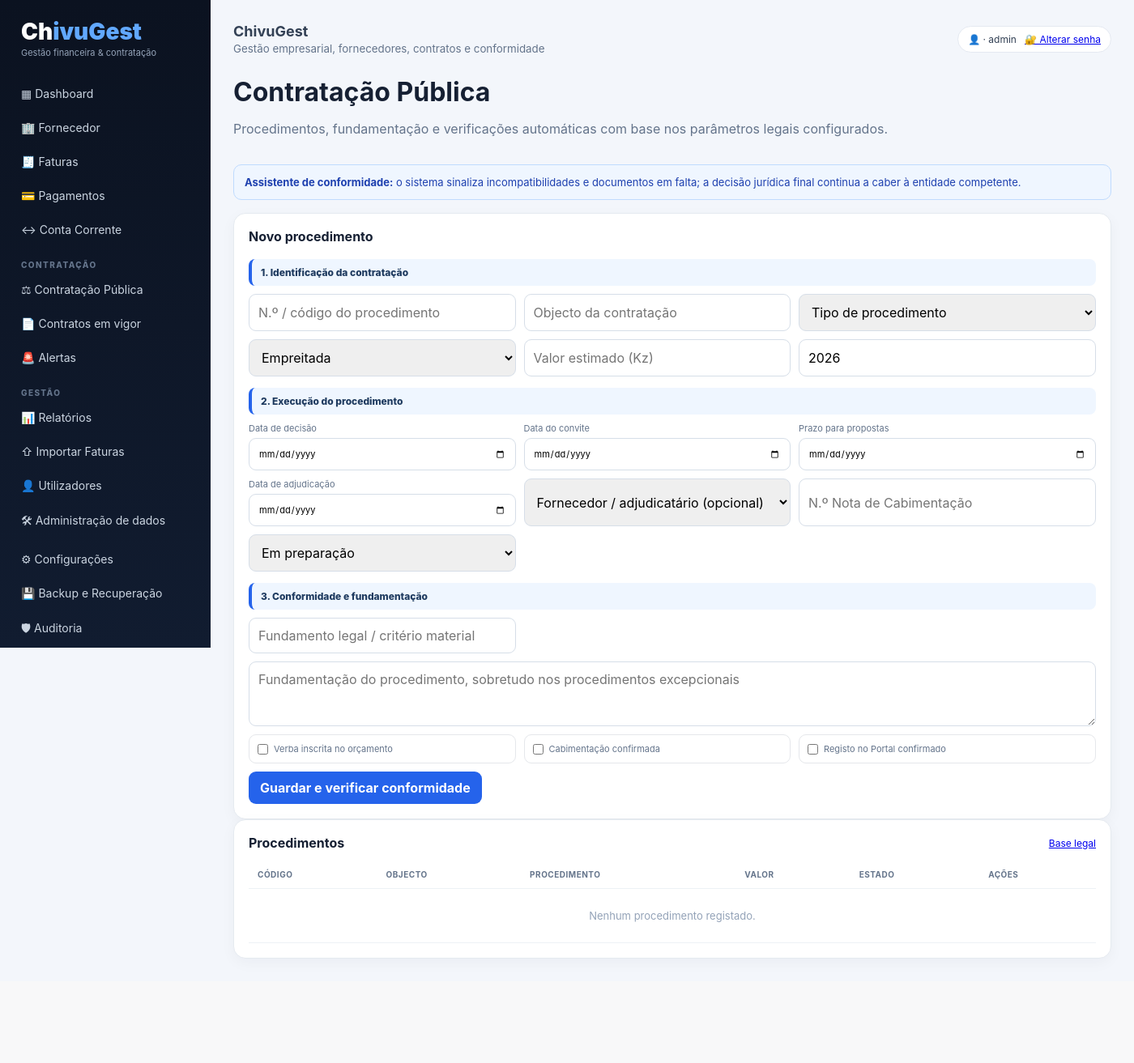
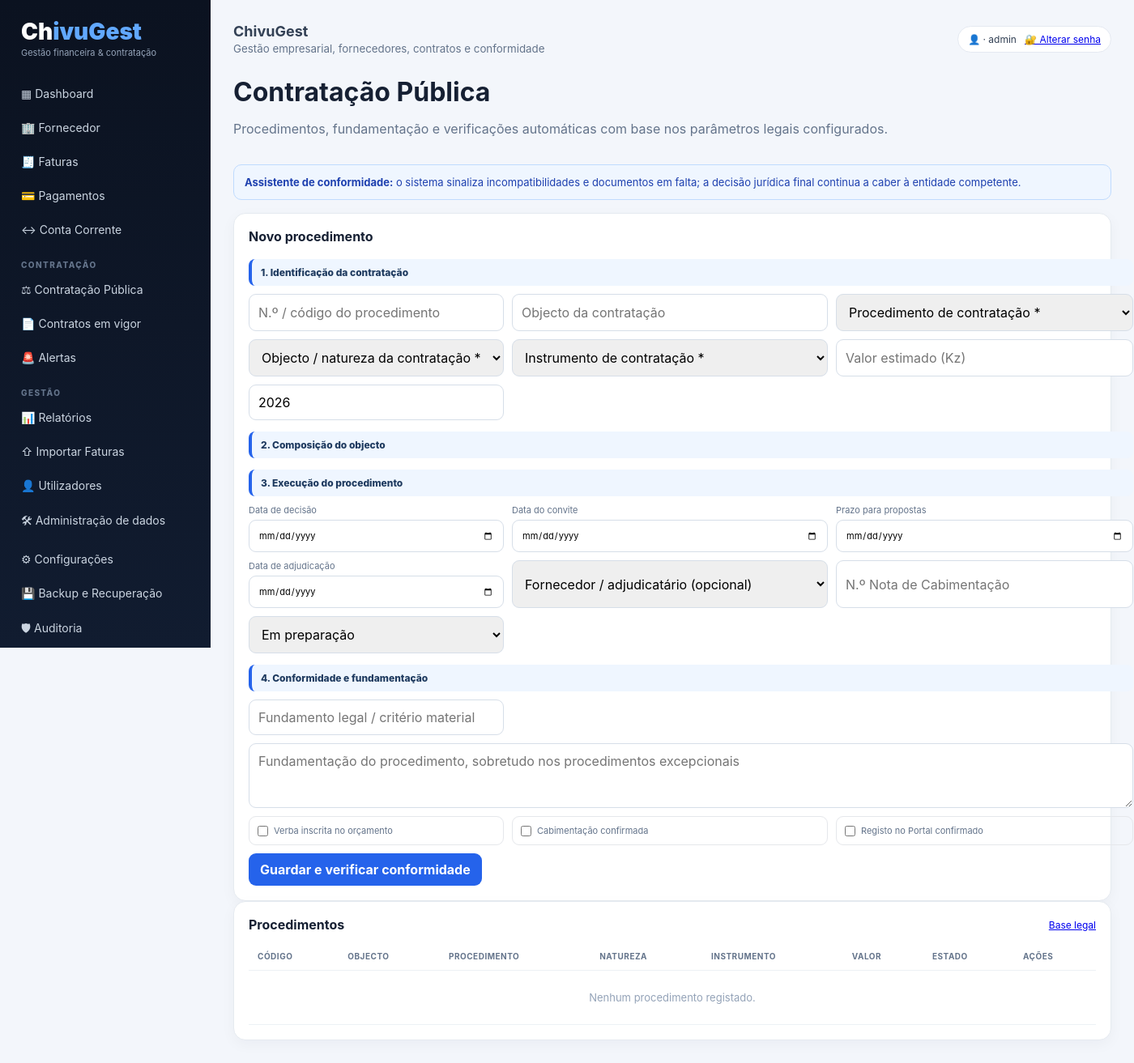
Before and after one commit to Jose-chivucuvuco/ChivuGest, a Flask app: page /procurement in a window 1400 px wide. Shown: the whole page at 81% size. Before the commit the page ends 1184 px from the top, so only its background shows below. Run offline with Flask 3, Linux system fonts and the light colour scheme; the visitor is signed in with stand-in values (Sample User, id 1); data comes from the database, SQL or seed files in the repository; data that the repository does not hold is empty; some libraries are stand-ins or nearby versions.

Commit message:
Add files via upload
ChivuGest_Atualizado_Consolidado_Natureza_Instrumento_2026-09-30

```diff
--- a/app.py
+++ b/app.py
@@ -113,6 +113,11 @@ class ProcurementProcedure(db.Model):
     budgeted = db.Column(db.Boolean, default=False)
     cabimentado = db.Column(db.Boolean, default=False)
     cabimentacao_ref = db.Column(db.String(120))
+    instrument_type = db.Column(db.String(100), nullable=True, default="Contrato público")
+    goods_description = db.Column(db.Text)
+    goods_value = db.Column(db.Numeric(18,2), default=0)
+    services_description = db.Column(db.Text)
+    services_value = db.Column(db.Numeric(18,2), default=0)
     decision_date = db.Column(db.Date)
     invitation_date = db.Column(db.Date)
     proposal_deadline = db.Column(db.Date)
@@ -136,6 +141,10 @@ class Contract(db.Model):
     contract_type = db.Column(db.String(80), nullable=False)
     procedure_type = db.Column(db.String(80), nullable=False)
     instrument_type = db.Column(db.String(100), nullable=True, default="Contrato público")
+    goods_description = db.Column(db.Text)
+    goods_value = db.Column(db.Numeric(18,2), default=0)
+    services_description = db.Column(db.Text)
+    services_value = db.Column(db.Numeric(18,2), default=0)
     start_date = db.Column(db.Date, nullable=False)
     end_date = db.Column(db.Date, nullable=False)
     original_value = db.Column(db.Numeric(18,2), nullable=False, default=0)
@@ -321,7 +330,7 @@ PROCEDURES = [
     "Concurso Limitado por Convite", "Contratação Simplificada",
     "Procedimento Dinâmico Electrónico", "Contratação Emergencial"
 ]
-CONTRACT_CATEGORIES = ["Empreitada", "Bens", "Serviços", "Concessão", "Locação"]
+CONTRACT_CATEGORIES = ["Empreitada", "Bens", "Serviços", "Bens e Serviços", "Concessão", "Locação", "Outro / Regime especial"]
 CONTRACTING_TYPES = PROCEDURES + ["Outro / Regime especial"]
 
 # Instrumentos/formas contratuais relevantes para o ChivuGest.
@@ -1288,11 +1297,21 @@ def contracts():
             object_value = request.form.get("object", "").strip()
 
             # If a procedure is selected, its core data becomes the source of truth.
+            instrument_value = request.form.get("instrument_type") or "Contrato público"
+            goods_description = request.form.get("goods_description")
+            goods_value = num(request.form.get("goods_value"))
+            services_description = request.form.get("services_description")
+            services_value = num(request.form.get("services_value"))
             if procedure:
                 supplier_id = procedure.supplier_id or supplier_id
                 contract_type = procedure.contract_category or contract_type
                 procedure_type = procedure.procedure_type or procedure_type
                 object_value = procedure.object or object_value
+                instrument_value = procedure.instrument_type or instrument_value
+                goods_description = procedure.goods_description or goods_description
+                goods_value = money(procedure.goods_value) or goods_value
+                services_description = procedure.services_description or services_description
+                services_value = money(procedure.services_value) or services_value
             if not supplier_id:
                 raise ValueError("Selecione o fornecedor ou associe um procedimento com fornecedor.")
             if not object_value:
@@ -1304,7 +1323,8 @@ def contracts():
             c=Contract(number=request.form["number"], supplier_id=supplier_id,
                 procedure_id=procedure.id if procedure else None,
                 object=object_value, contract_type=contract_type, procedure_type=procedure_type,
-                instrument_type=request.form.get("instrument_type") or "Contrato público",
+                instrument_type=instrument_value, goods_description=goods_description, goods_value=goods_value,
+                services_description=services_description, services_value=services_value,
                 start_date=start_date, end_date=end_date,
                 original_value=original, current_value=current,
                 renewal_allowed=bool(request.form.get("renewal_allowed")), renewal_count=int(request.form.get("renewal_count") or 0),
@@ -1336,13 +1356,16 @@ def procurement():
             p=ProcurementProcedure(code=request.form["code"], object=request.form["object"], contract_category=request.form["contract_category"],
                 procedure_type=request.form["procedure_type"], estimated_value=num(request.form["estimated_value"]), budget_year=int(request.form.get("budget_year") or date.today().year),
                 budgeted=bool(request.form.get("budgeted")), cabimentado=bool(request.form.get("cabimentado")), cabimentacao_ref=request.form.get("cabimentacao_ref"),
+                instrument_type=request.form.get("instrument_type") or "Contrato público",
+                goods_description=request.form.get("goods_description"), goods_value=num(request.form.get("goods_value")),
+                services_description=request.form.get("services_description"), services_value=num(request.form.get("services_value")),
                 decision_date=parse_date(request.form.get("decision_date"), None), invitation_date=parse_date(request.form.get("invitation_date"), None),
                 proposal_deadline=parse_date(request.form.get("proposal_deadline"), None), adjudication_date=parse_date(request.form.get("adjudication_date"), None),
                 portal_registered=bool(request.form.get("portal_registered")), legal_basis=request.form.get("legal_basis"), justification=request.form.get("justification"),
                 status=request.form.get("status","Em preparação"), supplier_id=int(request.form["supplier_id"]) if request.form.get("supplier_id") else None, created_by=session["uid"])
             db.session.add(p); db.session.commit(); run_compliance_checks(); flash("Procedimento registado e analisado.")
         except Exception as e: db.session.rollback(); flash("Erro no procedimento: "+str(e))
-    return render_template("procurement.html", rows=ProcurementProcedure.query.order_by(ProcurementProcedure.id.desc()).all(), suppliers=suppliers_list)
+    return render_template("procurement.html", rows=ProcurementProcedure.query.order_by(ProcurementProcedure.id.desc()).all(), suppliers=suppliers_list, contract_instruments=CONTRACT_INSTRUMENTS)
 
 @app.route("/alerts")
 @login_required
@@ -1509,9 +1532,12 @@ ADMIN_FIELD_LABELS = {
 
     # Fornecedores / contratação pública
     "contracting_type": "Tipo de contratação",
-    "object": "Objecto", "contract_category": "Categoria do contrato",
-    "contract_type": "Tipo de contrato", "instrument_type": "Instrumento de contratação", "procedure_id": "Procedimento",
-    "procedure_type": "Tipo de procedimento",
+    "object": "Objecto",
+    "contract_type": "Tipo de contrato", "contract_category": "Objecto / natureza da contratação",
+    "instrument_type": "Instrumento de contratação", "procedure_id": "Procedimento",
+    "procedure_type": "Procedimento de contratação",
+    "goods_description": "Descrição dos bens", "goods_value": "Valor dos bens",
+    "services_description": "Descrição dos serviços", "services_value": "Valor dos serviços",
     "estimated_value": "Valor estimado", "budget_year": "Ano orçamental",
     "budgeted": "Orçamentado", "cabimentado": "Cabimentado",
     "cabimentacao_ref": "Referência da cabimentação",
@@ -1765,9 +1791,37 @@ def ensure_schema_updates():
     tables = inspector.get_table_names()
     if "contract" in tables:
         cols = {c["name"] for c in inspector.get_columns("contract")}
-        if "instrument_type" not in cols:
-            db.session.execute(db.text("ALTER TABLE contract ADD COLUMN instrument_type VARCHAR(100)"))
-            db.session.execute(db.text("UPDATE contract SET instrument_type = 'Contrato público' WHERE instrument_type IS NULL"))
+        additions = {
+            "instrument_type": "VARCHAR(100)",
+            "goods_description": "TEXT",
+            "goods_value": "NUMERIC(18,2)",
+            "services_description": "TEXT",
+            "services_value": "NUMERIC(18,2)",
+        }
+        changed = False
+        for name, typ in additions.items():
+            if name not in cols:
+                db.session.execute(db.text(f"ALTER TABLE contract ADD COLUMN {name} {typ}"))
+                changed = True
+        db.session.execute(db.text("UPDATE contract SET instrument_type = 'Contrato público' WHERE instrument_type IS NULL"))
+        if changed or True:
+            db.session.commit()
+    if "procurement_procedure" in tables:
+        cols = {c["name"] for c in inspector.get_columns("procurement_procedure")}
+        additions = {
+            "instrument_type": "VARCHAR(100)",
+            "goods_description": "TEXT",
+            "goods_value": "NUMERIC(18,2)",
+            "services_description": "TEXT",
+            "services_value": "NUMERIC(18,2)",
+        }
+        changed = False
+        for name, typ in additions.items():
+            if name not in cols:
+                db.session.execute(db.text(f"ALTER TABLE procurement_procedure ADD COLUMN {name} {typ}"))
+                changed = True
+        db.session.execute(db.text("UPDATE procurement_procedure SET instrument_type = 'Contrato público' WHERE instrument_type IS NULL"))
+        if changed or True:
             db.session.commit()
 
 
--- a/templates/procurement.html
+++ b/templates/procurement.html
@@ -4,16 +4,28 @@
 <div class="legal-note"><b>Assistente de conformidade:</b> o sistema sinaliza incompatibilidades e documentos em falta; a decisão jurídica final continua a caber à entidade competente.</div>
 
 <div class="panel"><h2>Novo procedimento</h2>
-<form method="post" class="form three">
+<form method="post" class="form three" id="procurementForm">
   <div class="section-title">1. Identificação da contratação</div>
   <input name="code" placeholder="N.º / código do procedimento" required>
   <input name="object" placeholder="Objecto da contratação" required>
-  <select name="procedure_type" required><option value="">Tipo de procedimento</option>{% for p in procedures %}<option>{{p}}</option>{% endfor %}</select>
-  <select name="contract_category" required>{% for c in contract_categories %}<option>{{c}}</option>{% endfor %}</select>
+  <select name="procedure_type" required><option value="">Procedimento de contratação *</option>{% for p in procedures %}<option>{{p}}</option>{% endfor %}<option>Outro / Regime especial</option></select>
+  <select name="contract_category" id="contract_category" required><option value="">Objecto / natureza da contratação *</option>{% for c in contract_categories %}<option>{{c}}</option>{% endfor %}</select>
+  <select name="instrument_type" required><option value="">Instrumento de contratação *</option>{% for i in contract_instruments %}<option>{{i}}</option>{% endfor %}</select>
   <input name="estimated_value" type="number" step="0.01" min="0" placeholder="Valor estimado (Kz)" required>
   <input name="budget_year" type="number" value="{{today.year}}" placeholder="Ano do exercício">
 
-  <div class="section-title">2. Execução do procedimento</div>
+  <div class="section-title">2. Composição do objecto</div>
+  <div id="mixedComponents" style="grid-column:1/-1;display:none;">
+    <div class="legal-note"><b>Contratação mista:</b> indique separadamente os bens e os serviços incluídos. O total dos componentes deve ser compatível com o valor estimado.</div>
+    <div class="form three" style="margin-top:10px;">
+      <input name="goods_description" placeholder="Descrição dos bens">
+      <input name="goods_value" type="number" step="0.01" min="0" placeholder="Valor dos bens (Kz)">
+      <input name="services_description" placeholder="Descrição dos serviços">
+      <input name="services_value" type="number" step="0.01" min="0" placeholder="Valor dos serviços (Kz)">
+    </div>
+  </div>
+
+  <div class="section-title">3. Execução do procedimento</div>
   <label>Data de decisão<input name="decision_date" type="date"></label>
   <label>Data do convite<input name="invitation_date" type="date"></label>
   <label>Prazo para propostas<input name="proposal_deadline" type="date"></label>
@@ -22,7 +34,7 @@
   <input name="cabimentacao_ref" placeholder="N.º Nota de Cabimentação">
   <select name="status"><option>Em preparação</option><option>Em análise</option><option>Adjudicado</option><option>Contratado</option><option>Concluído</option><option>Anulado</option></select>
 
-  <div class="section-title">3. Conformidade e fundamentação</div>
+  <div class="section-title">4. Conformidade e fundamentação</div>
   <input name="legal_basis" placeholder="Fundamento legal / critério material">
   <textarea name="justification" placeholder="Fundamentação do procedimento, sobretudo nos procedimentos excepcionais"></textarea>
   <label class="check"><input type="checkbox" name="budgeted"> Verba inscrita no orçamento</label>
@@ -33,7 +45,15 @@
 </div>
 
 <div class="panel"><div class="panelhead"><h2>Procedimentos</h2><a href="/legal">Base legal</a></div>
-<table><tr><th>Código</th><th>Objecto</th><th>Procedimento</th><th>Valor</th><th>Estado</th>{% if session.role=='admin' %}<th>Ações</th>{% endif %}</tr>
-{% for p in rows %}<tr><td>{{p.code}}</td><td>{{p.object}}</td><td>{{p.procedure_type}}</td><td>Kz {{"{:,.2f}".format(p.estimated_value or 0)}}</td><td>{{p.status}}</td>{% if session.role=='admin' %}<td><a class="btn small secondary" href="/admin/edit/procedure/{{p.id}}">Editar</a> <form method="post" action="/admin/delete/procedure/{{p.id}}" style="display:inline" onsubmit="return confirm('Eliminar este procedimento?')"><button class="btn small danger">Eliminar</button></form></td>{% endif %}</tr>
-{% else %}<tr><td colspan="6" class="empty">Nenhum procedimento registado.</td></tr>{% endfor %}</table></div>
+<table><tr><th>Código</th><th>Objecto</th><th>Procedimento</th><th>Natureza</th><th>Instrumento</th><th>Valor</th><th>Estado</th>{% if session.role=='admin' %}<th>Ações</th>{% endif %}</tr>
+{% for p in rows %}<tr><td>{{p.code}}</td><td>{{p.object}}</td><td>{{p.procedure_type}}</td><td>{{p.contract_category}}</td><td>{{p.instrument_type or "Contrato público"}}</td><td>Kz {{"{:,.2f}".format(p.estimated_value or 0)}}</td><td>{{p.status}}</td>{% if session.role=='admin' %}<td><a class="btn small secondary" href="/admin/edit/procedure/{{p.id}}">Editar</a> <form method="post" action="/admin/delete/procedure/{{p.id}}" style="display:inline" onsubmit="return confirm('Eliminar este procedimento?')"><button class="btn small danger">Eliminar</button></form></td>{% endif %}</tr>
+{% else %}<tr><td colspan="8" class="empty">Nenhum procedimento registado.</td></tr>{% endfor %}</table></div>
+<script>
+(function(){
+  const nature=document.getElementById('contract_category');
+  const mixed=document.getElementById('mixedComponents');
+  function toggle(){ mixed.style.display=(nature && nature.value==='Bens e Serviços')?'block':'none'; }
+  if(nature){nature.addEventListener('change',toggle); toggle();}
+})();
+</script>
 {% endblock %}
```
Also changed, not shown: templates/contracts.html (+12 -1 lines).
